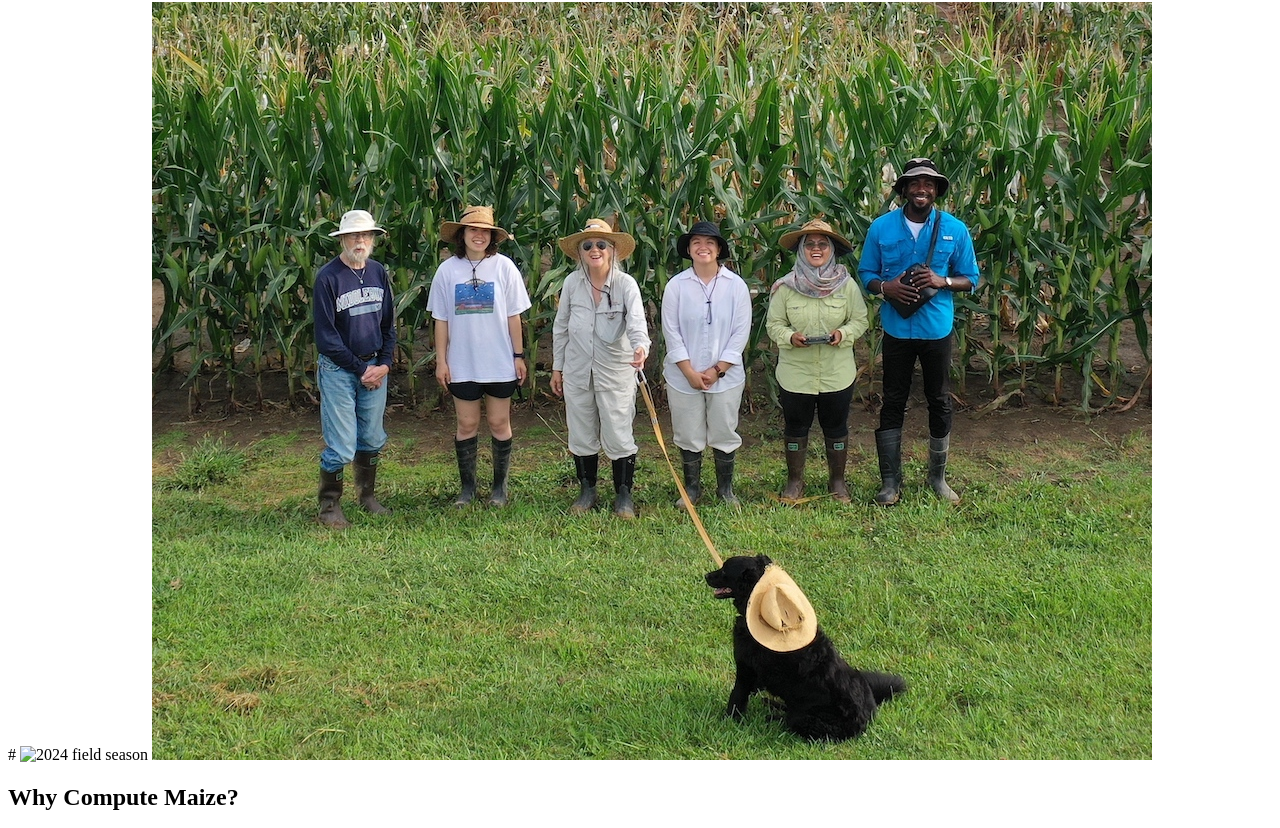
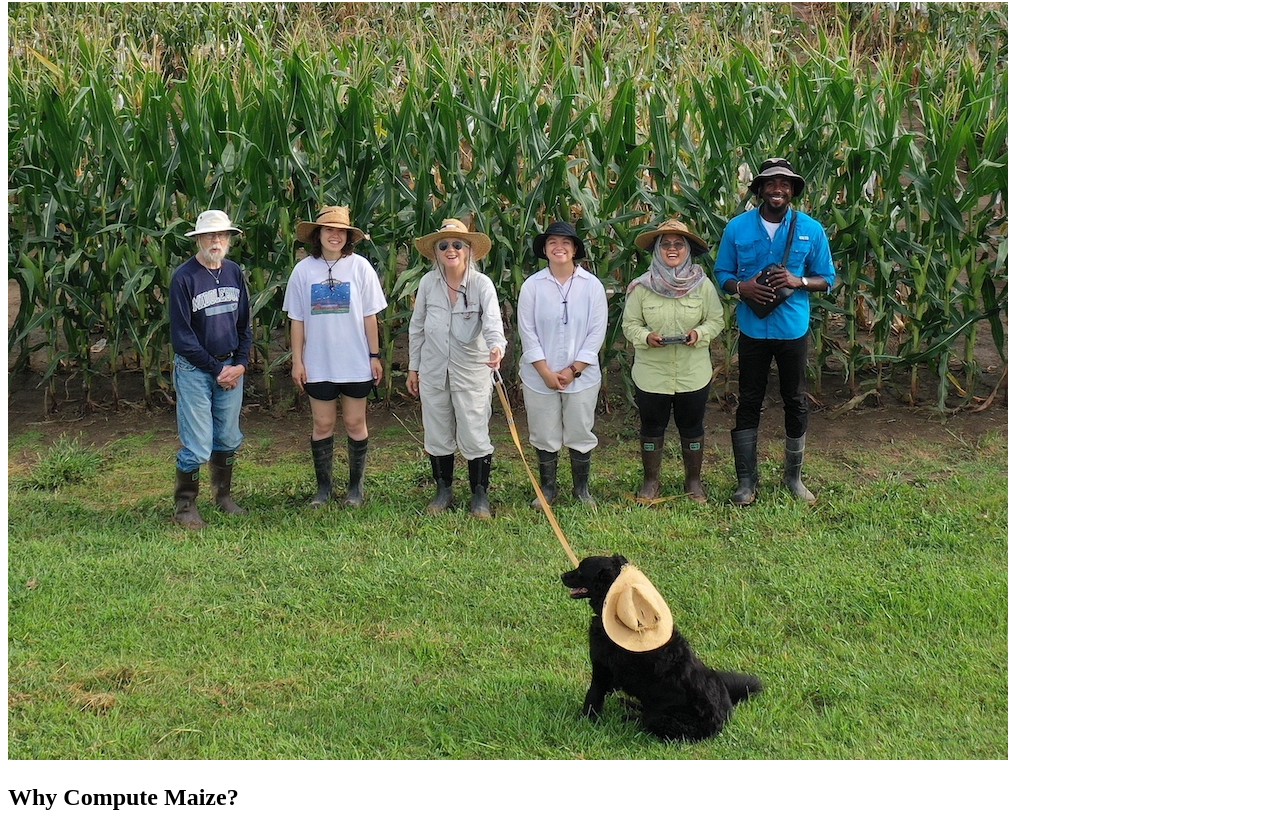
Before and after one commit to mmcvlab/mmcvlab.github.io, a plain HTML site: page index.html in a window 1280 px wide. Shown: the part 72-900 px from the top of the page. Drawn offline with Linux system fonts and the light colour scheme.

Commit message:
fixed dummy image, 20.2.2205

```diff
--- a/index.html
+++ b/index.html
@@ -220,7 +220,6 @@
 <div id="content">
 <h1 class="title">Missouri Maize Computation and Vision Laboratory</h1>
 <p width="600" height="455" alt="2024 field season">
-# <img src="./images/us_fall2024_cropped_resized.JPG" alt="2024 field season" width="600" height="455" />
 <img src="./us_fall2024_cropped_resized.JPG" alt="us_fall2024_cropped_resized.JPG" />
 </p>
 
```
